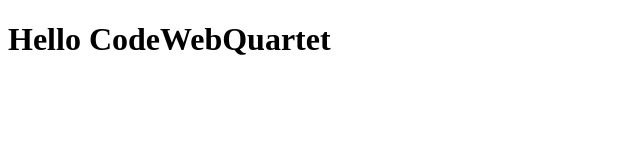
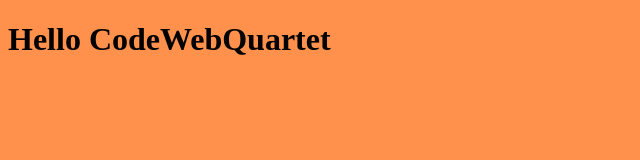
Before and after one commit to QingjieShen/codewebquartet, a plain HTML site: page index.html in a window 1280 px wide. Shown: the whole page, without its empty margins (0-640 px from the left). Drawn offline with nearby package versions, Linux system fonts and the light colour scheme; files that its build step writes are made by us from their sources.

Commit message:
setup basic files

```diff
--- a/index.html
+++ b/index.html
@@ -6,7 +6,7 @@
     <link rel="stylesheet" href="css/style.css">
     <title>Custom CSS Framework</title>
 </head>
-<body class="p-5 bg-black">
-    <h1 class="text-orange">Hello CodeWebQuartet</h1>
+<body class="bg-orange">
+    <h1>Hello CodeWebQuartet</h1>
 </body>
 </html>
--- a/src/_base.scss
+++ b/src/_base.scss
@@ -0,0 +1,5 @@
+@use '_variables';
+
+.bg-orange {
+    background-color: variables.$bg-orange;
+}
```
Also changed, not shown: README.md.
